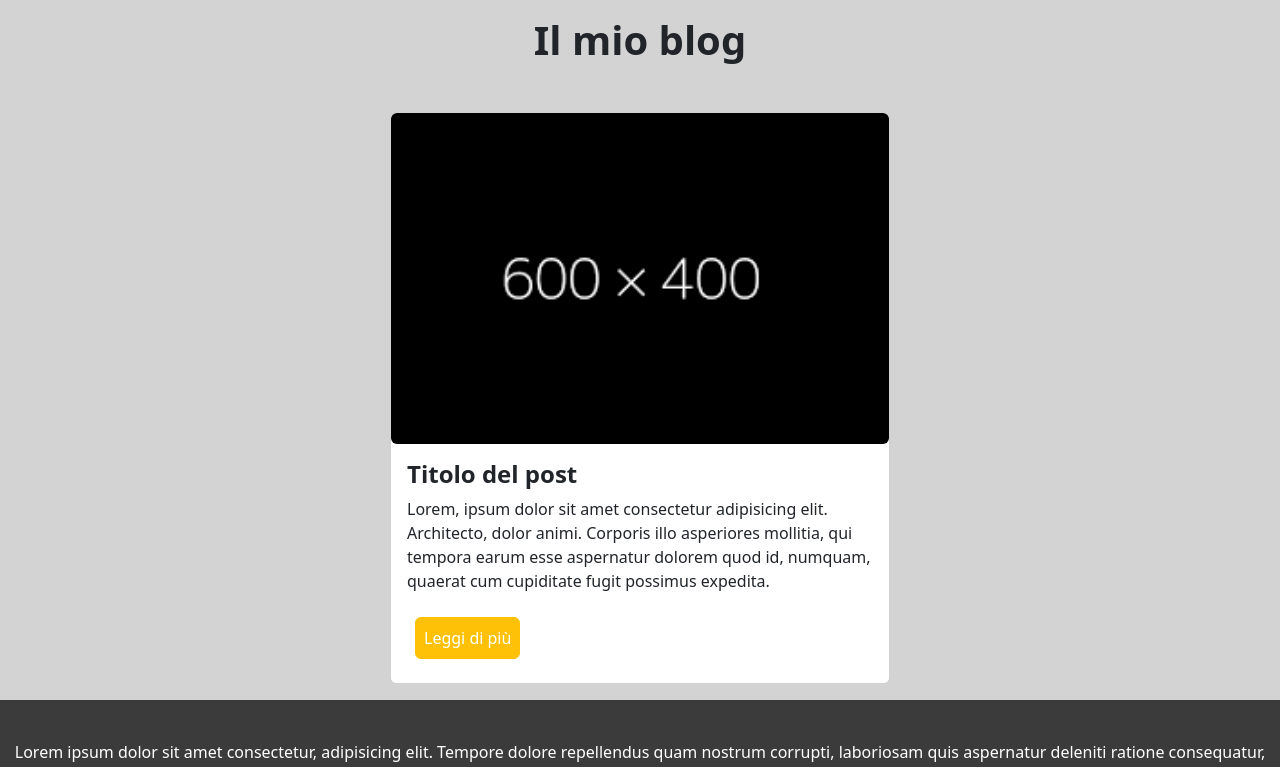
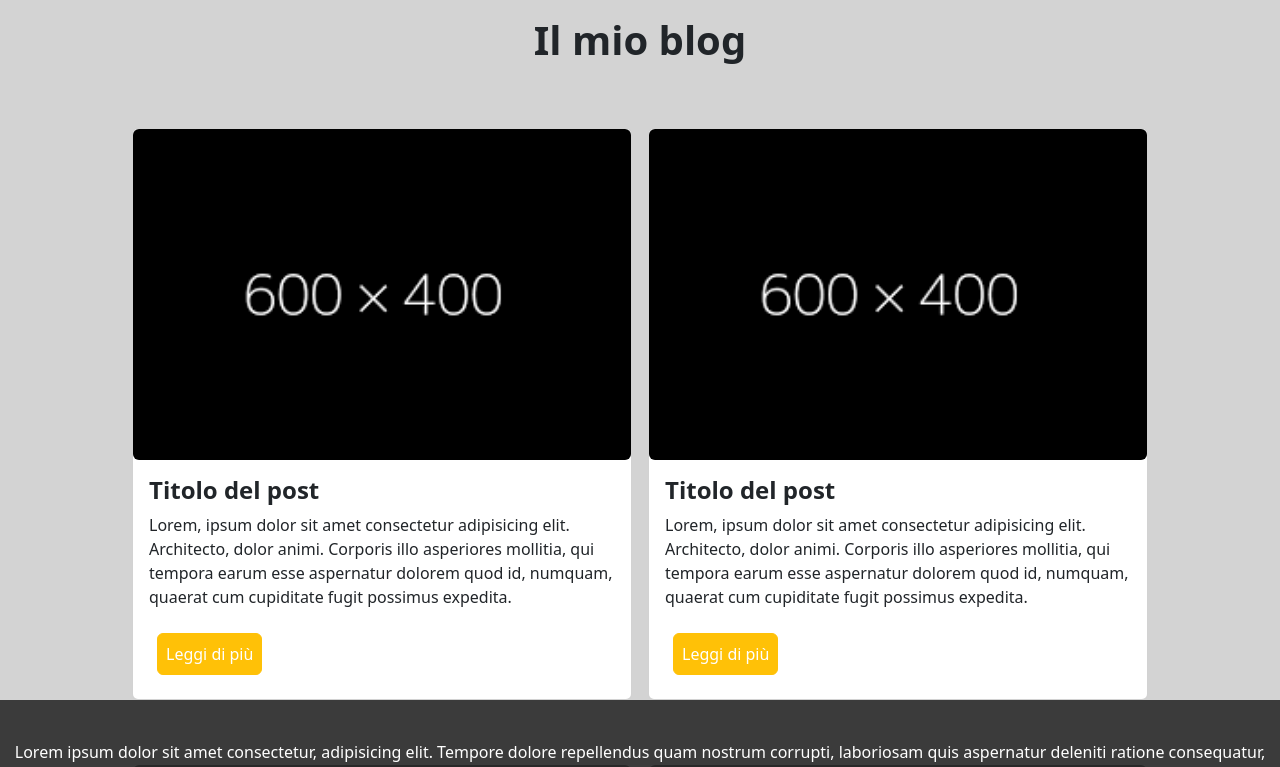
Before and after one commit to FrancescoGiommi/react-props, a React (Vite) app: page / in a window 1280 px wide. Shown: the top 767 px of the page. Built offline with nearby package versions, Linux system fonts and the light colour scheme.

Commit message:
Add array post and post on Main

```diff
--- a/src/Cards/Card.jsx
+++ b/src/Cards/Card.jsx
@@ -1,8 +1,10 @@
+import { posts } from "../Posts/posts";
+
 export default function Card() {
   return (
     <>
-      <div className="card-container">
-        <div className="card text-start m-auto mt-5" style={{ width: "500px" }}>
+      <div>
+        <div className="card text-start mt-5 " style={{ width: "500px" }}>
           <div>
             <img
               className="img-fluid rounded"
--- /dev/null
+++ b/src/Posts/posts.js
@@ -0,0 +1,38 @@
+export const posts = [
+  {
+    id: 1,
+    title: "Titolo del Post",
+    image: "",
+    content:
+      "Lorem ipsum dolor sit amet consectetur adipisicing elit. Velit animi unde quasi enim non esse ratione voluptas voluptate, officiis veritatis magni blanditiis possimus nobis cum id inventore corporis deserunt hic.",
+    tags: ["html", "css"],
+    published: true,
+  },
+  {
+    id: 2,
+    title: "Titolo del Post",
+    image: "",
+    content:
+      "Lorem ipsum dolor sit amet consectetur adipisicing elit. Velit animi unde quasi enim non esse ratione voluptas voluptate, officiis veritatis magni blanditiis possimus nobis cum id inventore corporis deserunt hic.",
+    tags: ["js", "css"],
+    published: true,
+  },
+  {
+    id: 3,
+    title: "Titolo del Post",
+    image: "",
+    content:
+      "Lorem ipsum dolor sit amet consectetur adipisicing elit. Velit animi unde quasi enim non esse ratione voluptas voluptate, officiis veritatis magni blanditiis possimus nobis cum id inventore corporis deserunt hic.",
+    tags: ["js", "php"],
+    published: true,
+  },
+  {
+    id: 4,
+    title: "Titolo del Post",
+    image: "",
+    content:
+      "Lorem ipsum dolor sit amet consectetur adipisicing elit. Velit animi unde quasi enim non esse ratione voluptas voluptate, officiis veritatis magni blanditiis possimus nobis cum id inventore corporis deserunt hic.",
+    tags: ["html"],
+    published: false,
+  },
+];
--- a/src/components/Main.jsx
+++ b/src/components/Main.jsx
@@ -5,7 +5,12 @@ export default function Main() {
   return (
     <>
       <main>
-        <Card />
+        <div className="container d-flex gap-3 flex-wrap justify-content-center ">
+          <Card />
+          <Card />
+          <Card />
+          <Card />
+        </div>
       </main>
     </>
   );
```
Also changed, not shown: src/App.jsx (+21 -1 lines).
